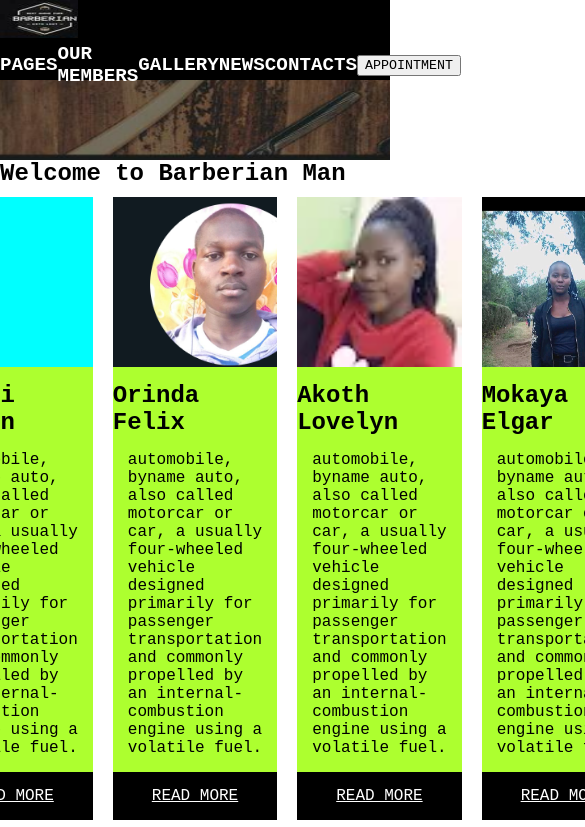
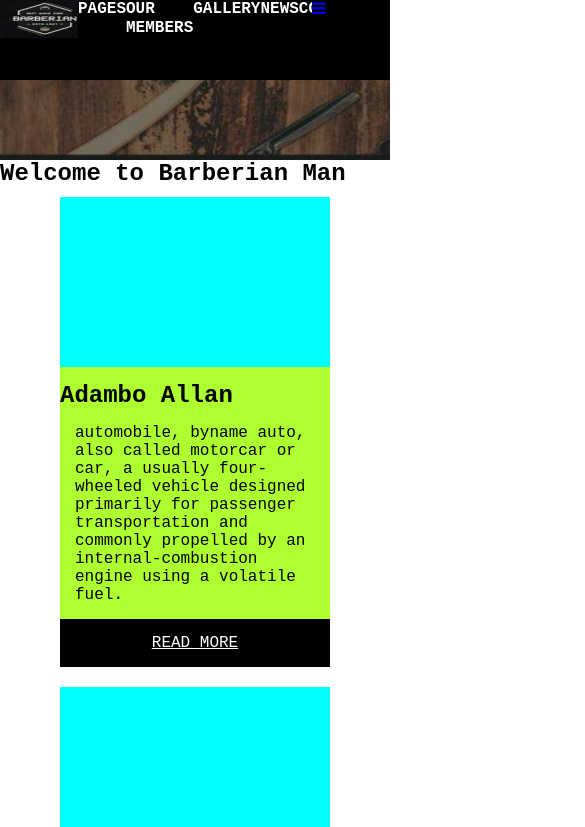
Before and after one commit to ElgarMokaya/plp-web-hackathon-group29, a plain HTML site: page portfolio-website/index.html in a window 390 px wide. Shown: the top 827 px of the page, 585 px wide, since content can reach past the window. Drawn offline with Linux system fonts and the light colour scheme.

Commit message:
fixed bugs

```diff
--- a/portfolio-website/index.html
+++ b/portfolio-website/index.html
@@ -8,6 +8,7 @@
         <meta name="description" content="">
         <meta name="viewport" content="width=device-width, initial-scale=1">
         <link rel="stylesheet" href="./styles.css">
+        <link rel="stylesheet" href="https://cdnjs.cloudflare.com/ajax/libs/font-awesome/4.7.0/css/font-awesome.min.css">
     </head>
     <body>
         <!----section1-->
@@ -16,7 +17,8 @@
     <div class="logo">
      <img src="./pictures/logo.jpg"alt=""style="">
     </div>
-    <div class="navLinks">
+    <div class="navLinks"id="mylinks">
+
         <a href="index.html">PAGES</a>
                    <a href="#">OUR MEMBERS</a>
                    <a href="#">GALLERY</a>
@@ -26,7 +28,11 @@
                     <button type="submit">APPOINTMENT</button>
                    </div>
 
+
     </div>
+    <a href="javascript:void(0);"class="icon"onclick="toggle()">
+      <i class="fa fa-bars"></i>
+    </a>
 </nav>
        </section>
        <!----section2-->
@@ -161,6 +167,6 @@
 
           </footer>
         </section>
-        <script src="" async defer></script>
+        <script src="./index.js" async defer></script>
     </body>
 </html>
--- a/portfolio-website/index.js
+++ b/portfolio-website/index.js
@@ -0,0 +1,14 @@
+//
+//function toggleMobileMenu(this){
+   // menubar.classList.toggle('open');
+//}
+//
+
+function toggle(){
+var y = document.getElementById("mylinks");
+if(x.style.display != "block") {
+    x.style.display = "none";
+}else{
+    x.style.display = "block"
+}
+}
--- a/portfolio-website/styles.css
+++ b/portfolio-website/styles.css
@@ -25,6 +25,7 @@ background-color:black;
     justify-content: space-between;
     align-items: center;
 
+
 }
 
 .navLinks > a{
@@ -50,6 +51,7 @@ background-color:black;
 .container{
     justify-content: center;
     display: flex;
+
     }
 
     .card{
@@ -64,6 +66,7 @@ background-color:black;
         height: 170px;
         margin-bottom: 15px;
         background-size: cover;
+
     }
 
     .car1{
@@ -163,3 +166,43 @@ textarea{
     display: block;
     border-radius: 10px;
 }
+/*tablets*/
+@media screen and (max-width:780px){
+
+
+}
+
+/*phone*/
+@media screen and (max-width:480px){
+
+    .navLinks{
+        margin: auto 0;
+        overflow: hidden;
+        position: relative;
+        cursor: pointer;
+    }
+    .navLinks #mylinks{
+        display: none;
+    }
+    .navLinks >a{
+        padding: 0;
+        line-height:1.2em ;
+        font-size:1em ;
+        height: 2.8em;
+        display: block;
+    }
+    .container{
+        justify-content: center;
+        display: flex;
+        flex-wrap: wrap;
+    }
+
+    .section6{
+        display: flex;
+        flex-wrap: wrap;
+    }
+    nav{
+        display: flex;
+        flex-wrap: wrap;
+    }
+}
```
